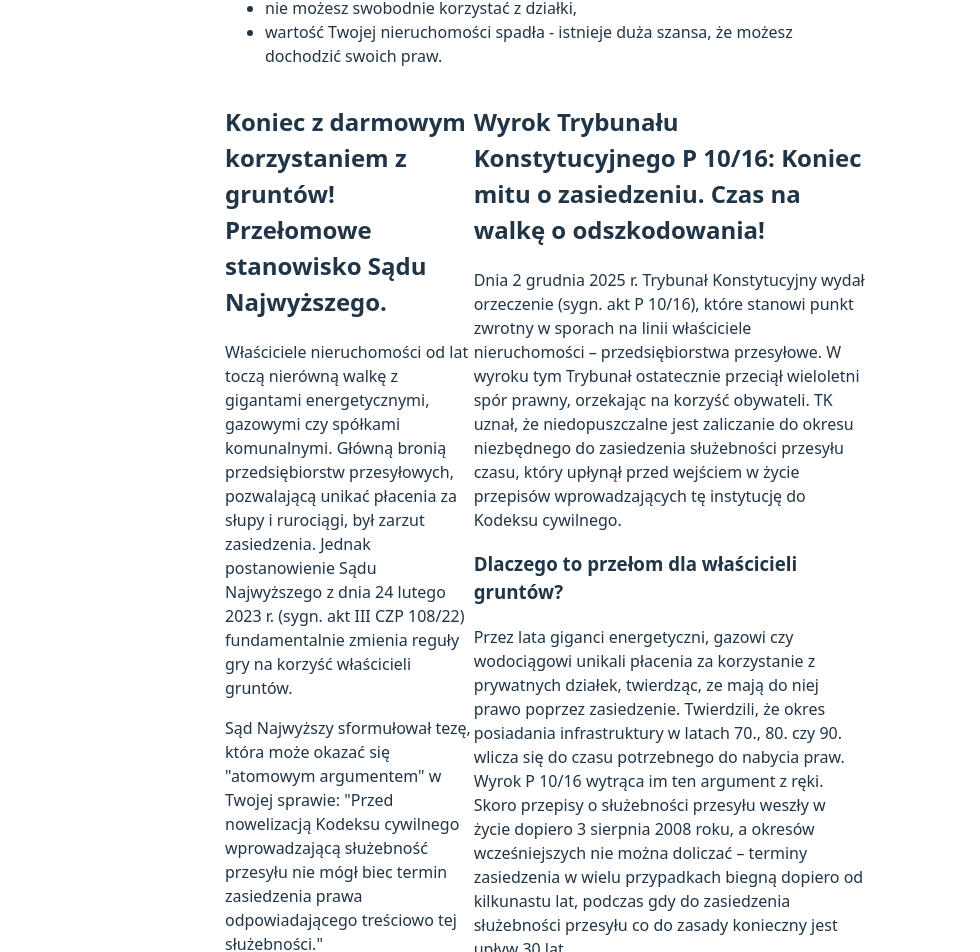
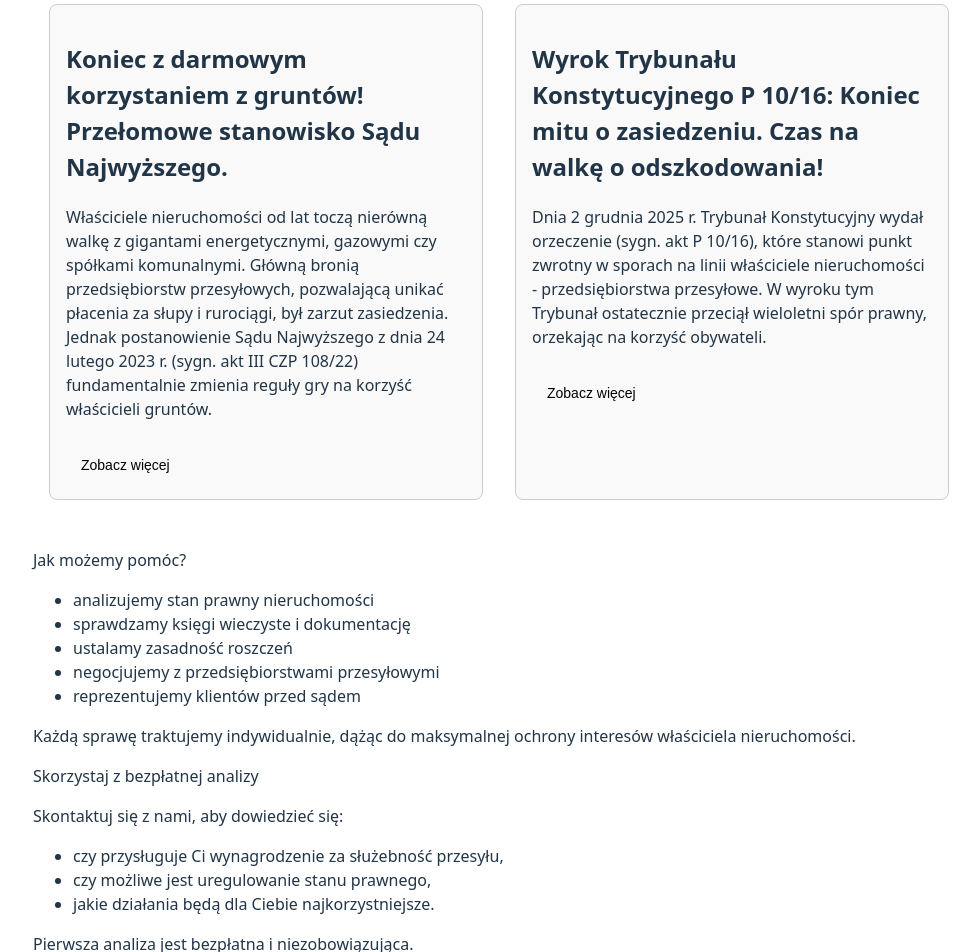
Before and after one commit to jakub-milasz/servitus, a React (Vite) app: page /krakow in a window 1280 px wide. Shown: the part 1117-2069 px from the top of the page, without its empty margins (95-1075 px from the left). Built offline with nearby package versions, Linux system fonts and the light colour scheme.

Commit message:
Articles collapsing

```diff
--- a/package.json
+++ b/package.json
@@ -10,6 +10,7 @@
     "preview": "vite preview"
   },
   "dependencies": {
+    "framer-motion": "^12.29.0",
     "react": "^19.2.0",
     "react-dom": "^19.2.0",
     "react-router-dom": "^6.30.2"
--- a/src/components/Articles.jsx
+++ b/src/components/Articles.jsx
@@ -1,94 +1,124 @@
+import { useState } from 'react';
+import { motion, AnimatePresence } from 'framer-motion';
+
+const ExpandableArticle = ({ title, intro, children }) => {
+  const [isExpanded, setIsExpanded] = useState(false);
+
+  return (
+    <article style={{ marginBottom: '2rem' }}>
+      <h2>{title}</h2>
+      <p>{intro}</p>
+      <AnimatePresence initial={false}>
+        {isExpanded && (
+          <motion.div
+            key="content"
+            initial="collapsed"
+            animate="open"
+            exit="collapsed"
+            variants={{
+              open: { opacity: 1, height: "auto" },
+              collapsed: { opacity: 0, height: 0 }
+            }}
+            transition={{ duration: 0.4, ease: [0.04, 0.62, 0.23, 0.98] }}
+            style={{ overflow: 'hidden' }}
+          >
+            <div style={{ paddingTop: '20px' }}>
+              {children}
+            </div>
+          </motion.div>
+        )}
+      </AnimatePresence>
+      <button
+        onClick={() => setIsExpanded(!isExpanded)}
+        style={{ marginTop: '10px', cursor: 'pointer' }}
+      >
+        {isExpanded ? 'Pokaż mniej' : 'Zobacz więcej'}
+      </button>
+    </article>
+  );
+};
+
 export default function Articles() {
   return (
     <div className="articles">
-      <div className="article">
-        <h2>Koniec z darmowym korzystaniem z gruntów! Przełomowe stanowisko Sądu Najwyższego.</h2>
-        <p>
-          Właściciele nieruchomości od lat toczą nierówną walkę z gigantami energetycznymi,
-          gazowymi czy spółkami komunalnymi. Główną bronią przedsiębiorstw przesyłowych,
-          pozwalającą unikać płacenia za słupy i rurociągi, był zarzut zasiedzenia. Jednak
-          postanowienie Sądu Najwyższego z dnia 24 lutego 2023 r. (sygn. akt III CZP 108/22)
-          fundamentalnie zmienia reguły gry na korzyść właścicieli gruntów.
-        </p>
+      <ExpandableArticle
+        title="Koniec z darmowym korzystaniem z gruntów! Przełomowe stanowisko Sądu Najwyższego."
+        intro="Właściciele nieruchomości od lat toczą nierówną walkę z gigantami energetycznymi, gazowymi czy spółkami komunalnymi. Główną bronią przedsiębiorstw przesyłowych, pozwalającą unikać płacenia za słupy i rurociągi, był zarzut zasiedzenia. Jednak postanowienie Sądu Najwyższego z dnia 24 lutego 2023 r. (sygn. akt III CZP 108/22) fundamentalnie zmienia reguły gry na korzyść właścicieli gruntów."
+      >
         <p>
           Sąd Najwyższy sformułował tezę, która może okazać się &quot;atomowym argumentem&quot; w Twojej
-          sprawie: &quot;Przed nowelizacją Kodeksu cywilnego wprowadzającą służebność przesyłu nie
-          mógł biec termin zasiedzenia prawa odpowiadającego treściowo tej służebności.&quot;
+          sprawie: <b>&quot;Przed nowelizacją Kodeksu cywilnego wprowadzającą służebność przesyłu nie
+          mógł biec termin zasiedzenia prawa odpowiadającego treściowo tej służebności.&quot</b>;
         </p>
         <p>
           Co to oznacza w praktyce? Instytucja służebności przesyłu została wprowadzona do
           polskiego prawa dopiero 3 sierpnia 2008 roku. Zgodnie z tym orzeczeniem, czas posiadania
-          infrastruktury przed tą datą nie może być wliczany do okresu zasiedzenia. Biorąc pod uwagę,
-          że do zasiedzenia w złej wierze potrzeba 30 lat, termin ten – liczony dopiero od 2008 roku –
-          nie mógł jeszcze upłynąć.
+          infrastruktury przed tą datą nie może być wliczany do okresu zasiedzenia. Biorąc pod uwagę, że do zasiedzenia w złej wierze potrzeba 30 lat, termin ten - liczony dopiero od 2008 roku - <b>nie mógł jeszcze upłynąć.</b>
         </p>
         <p>
-          To orzeczenie wytrąca firmom argumenty z ręki i oznacza, że najprawdopodobniej korzystają one z Twojej działki bezprawnie.
+          Co to oznacza w praktyce? Instytucja służebności przesyłu została wprowadzona do polskiego prawa dopiero 3 sierpnia 2008 roku. Zgodnie z tym orzeczeniem, czas posiadania infrastruktury przed tą datą nie może być wliczany do okresu zasiedzenia. Biorąc pod uwagę, że do zasiedzenia w złej wierze potrzeba 30 lat, termin ten - liczony dopiero od 2008 roku - <b>nie mógł jeszcze upłynąć.</b>
         </p>
         <p>
-          Dwa potężne roszczenia finansowe Dzięki korzystnej linii orzeczniczej otwierają się przed Tobą realne możliwości uzyskania pieniędzy:
+          To orzeczenie wytrąca firmom argumenty z ręki i oznacza, że najprawdopodobniej korzystają one z Twojej działki <b>bezprawnie.</b>
+        </p>
+        <p>
+          <b>Dwa potężne roszczenia finansowe</b> Dzięki korzystnej linii orzeczniczej otwierają się przed Tobą realne możliwości uzyskania pieniędzy:
         </p>
         <ol>
           <li>
-            Wynagrodzenie za bezumowne korzystanie z nieruchomości – skoro firma nie zasiedziała służebności, to przez lata korzystała z Twojej własności bez tytułu prawnego. Masz prawo żądać zapłaty za 10 lat wstecz. W zależności od rodzaju infrastruktury (linie WN, gazociągi), kwoty te mogą sięgać nawet kilkudziesięciu tysięcy złotych.
+            <b>Wynagrodzenie za bezumowne korzystanie z nieruchomości</b> - skoro firma nie zasiedziała służebności, to przez lata korzystała z Twojej własności bez tytułu prawnego. Masz prawo żądać zapłaty za 10 lat wstecz. W zależności od rodzaju infrastruktury (linie WN, gazociągi), kwoty te mogą sięgać nawet kilkudziesięciu tysięcy złotych.
           </li>
           <li>
-            Ustanowienie służebności przesyłu za wynagrodzeniem – możesz wymusić
+            <b>Ustanowienie służebności przesyłu za wynagrodzeniem</b> - możesz wymusić
             uregulowanie sytuacji na przyszłość. Sąd ustali odpowiednie wynagrodzenie (często w formie jednorazowej, wysokiej rekompensaty) za to, że urządzenia obniżają wartość Twojej działki i ograniczają możliwość jej zabudowy.
           </li>
         </ol>
         <p>
-          Nie rezygnuj ze swoich praw Jeśli zakład energetyczny odmówił Ci wypłaty, powołując się na stare czasy – ta argumentacja właśnie straciła rację bytu. Twoja pozycja negocjacyjna jest teraz silniejsza niż kiedykolwiek.
+          <b>Nie rezygnuj ze swoich praw</b> Jeśli zakład energetyczny odmówił Ci wypłaty, powołując się na stare czasy - ta argumentacja właśnie straciła rację bytu. Twoja pozycja negocjacyjna jest teraz silniejsza niż kiedykolwiek.
         </p>
         <p>
-          Skontaktuj się z naszą Kancelarią. Specjalizujemy się w sporach z przedsiębiorstwami przesyłowymi. Bezpłatnie przeanalizujemy Twoją sytuację w świetle orzeczenia III CZP 108/22 i pomożemy Ci wywalczyć należne odszkodowanie.
+          <b>Skontaktuj się z naszą Kancelarią.</b> Specjalizujemy się w sporach z przedsiębiorstwami przesyłowymi. Bezpłatnie przeanalizujemy Twoją sytuację w świetle orzeczenia III CZP 108/22 i pomożemy Ci wywalczyć należne odszkodowanie.
         </p>
-      </div>
-      <div className="article">
-        <h2>Wyrok Trybunału Konstytucyjnego P 10/16: Koniec mitu o zasiedzeniu. Czas na walkę o odszkodowania!</h2>
-        <p>
-          Dnia 2 grudnia 2025 r. Trybunał Konstytucyjny wydał orzeczenie (sygn. akt P 10/16), które
-          stanowi punkt zwrotny w sporach na linii właściciele nieruchomości – przedsiębiorstwa
-          przesyłowe. W wyroku tym Trybunał ostatecznie przeciął wieloletni spór prawny, orzekając
-          na korzyść obywateli. TK uznał, że niedopuszczalne jest zaliczanie do okresu niezbędnego
-          do zasiedzenia służebności przesyłu czasu, który upłynął przed wejściem w życie
-          przepisów wprowadzających tę instytucję do Kodeksu cywilnego.
-        </p>
-        <h3>Dlaczego to przełom dla właścicieli gruntów?</h3>
+      </ExpandableArticle>
+
+      <ExpandableArticle
+        title="Wyrok Trybunału Konstytucyjnego P 10/16: Koniec mitu o zasiedzeniu. Czas na walkę o odszkodowania!"
+        intro="Dnia 2 grudnia 2025 r. Trybunał Konstytucyjny wydał orzeczenie (sygn. akt P 10/16), które stanowi punkt zwrotny w sporach na linii właściciele nieruchomości - przedsiębiorstwa przesyłowe. W wyroku tym Trybunał ostatecznie przeciął wieloletni spór prawny, orzekając na korzyść obywateli."
+      >
         <p>
           Przez lata giganci energetyczni, gazowi czy wodociągowi unikali płacenia za korzystanie z
           prywatnych działek, twierdząc, ze mają do niej prawo poprzez zasiedzenie. Twierdzili, że
           okres posiadania infrastruktury w latach 70., 80. czy 90. wlicza się do czasu potrzebnego do
           nabycia praw. Wyrok P 10/16 wytrąca im ten argument z ręki. Skoro przepisy o służebności
           przesyłu weszły w życie dopiero 3 sierpnia 2008 roku, a okresów wcześniejszych nie można
-          doliczać – terminy zasiedzenia w wielu przypadkach biegną dopiero od kilkunastu lat,
+          doliczać - terminy zasiedzenia w wielu przypadkach biegną dopiero od kilkunastu lat,
           podczas gdy do zasiedzenia służebności przesyłu co do zasady konieczny jest upływ 30 lat.
         </p>
-        <p>
+        <p><b>
           To oznacza, że infrastruktura na Twojej działce najprawdopodobniej znajduje się tam bez tytułu prawnego.
-        </p>
-        <p>
+        </b></p>
+        <p><b>
           Otwarta droga do dwóch roszczeń finansowych:
-        </p>
+        </b></p>
         <p>
           Dzięki wyrokowi TK Twoja pozycja jest silniejsza niż kiedykolwiek. Możesz skutecznie domagać się:
         </p>
         <ol>
           <li>
-            Wynagrodzenia za bezumowne korzystanie z nieruchomości – masz prawo żądać zapłaty za 10 lat wstecz. Skoro przedsiębiorstwo nie może zasłonić się skutecznym zasiedzeniem, oznacza to, że przez ostatnią dekadę korzystało z Twojego mienia bezprawnie. Kwoty te mogą sięgać od kilku do kilkudziesięciu tysięcy złotych, w zależności od rodzaju infrastruktury i wartości gruntu.
+            <b>Wynagrodzenia za bezumowne korzystanie z nieruchomości</b> - masz prawo żądać zapłaty za 10 lat wstecz. Skoro przedsiębiorstwo nie może zasłonić się skutecznym zasiedzeniem, oznacza to, że przez ostatnią dekadę korzystało z Twojego mienia bezprawnie. Kwoty te mogą sięgać od kilku do kilkudziesięciu tysięcy złotych, w zależności od rodzaju infrastruktury i wartości gruntu.
           </li>
           <li>
-            Ustanowienia służebności przesyłu za wynagrodzeniem – to roszczenie reguluje stan na przyszłość. Sąd (lub ugoda) określi zasady dostępu służb do urządzeń oraz wysokość jednorazowego lub okresowego wynagrodzenia dla Ciebie za to, że rury czy linie energetyczne obniżają wartość inwestycyjną Twojej działki.
+            <b>Ustanowienia służebności przesyłu za wynagrodzeniem</b> - to roszczenie reguluje stan na przyszłość. Sąd (lub ugoda) określi zasady dostępu służb do urządzeń oraz wysokość jednorazowego lub okresowego wynagrodzenia dla Ciebie za to, że rury czy linie energetyczne obniżają wartość inwestycyjną Twojej działki.
           </li>
         </ol>
-        <p>Nie wierz w odmowne decyzje przesłane przed 2025 rokiem</p>
+        <p><b>Nie wierz w odmowne decyzje przesłane przed 2025 rokiem</b></p>
         <p>
-          Jeśli kiedykolwiek otrzymałeś pismo, w którym przedsiębiorstwo przesyłowe odmówiło zapłaty, powołując się na zasiedzenie – ta decyzja jest już nieaktualna w świetle wyroku P 10/16. Teraz prawo stoi po Twojej stronie.
+          Jeśli kiedykolwiek otrzymałeś pismo, w którym przedsiębiorstwo przesyłowe odmówiło zapłaty, powołując się na zasiedzenie - ta decyzja jest już nieaktualna w świetle wyroku P 10/16. Teraz prawo stoi po Twojej stronie.
         </p>
         <p>
-          Skontaktuj się z naszą Kancelarią. Specjalizujemy się w sporach z przedsiębiorstwami przesyłowymi. Bezpłatnie przeanalizujemy dokumentację Twojej nieruchomości, sprawdzimy historię posadowienia urządzeń i ocenimy szanse na uzyskanie wysokiego odszkodowania w oparciu o nowe realia prawne. Nie pozwól, by Twoja własność była obciążana za darmo!
+          <b>Skontaktuj się z naszą Kancelarią.</b> Specjalizujemy się w sporach z przedsiębiorstwami przesyłowymi. Bezpłatnie przeanalizujemy dokumentację Twojej nieruchomości, sprawdzimy historię posadowienia urządzeń i ocenimy szanse na uzyskanie wysokiego odszkodowania w oparciu o nowe realia prawne. Nie pozwól, by Twoja własność była obciążana za darmo!
         </p>
-      </div>
+      </ExpandableArticle>
     </div>
   );
 }
--- a/src/index.css
+++ b/src/index.css
@@ -20,7 +20,7 @@ body {
   align-items: center;
   place-items: center;
   justify-content: center;
-  width: 50%;
+  width: 80%;
   margin: 0 auto;
   min-height: 100vh;
 }
@@ -30,16 +30,39 @@ body {
     display: flex;
 }
 
+article {
+    flex: 1;
+    border: 1px solid #ccc;
+    border-radius: 8px;
+    padding: 16px;
+    margin: 16px;
+    max-width: 400px;
+    background-color: #f9f9f9;
+}
+
+button {
+    background-color: #e0e0e0;
+    border: none;
+    padding: 10px 15px;
+    border-radius: 5px;
+    cursor: pointer;
+    font-size: 14px;
+    transition: background-color 0.3s ease;
+}
+
+
+h1 {
+    text-align: center;
+    /* font-size: 2.5rem;
+    margin-bottom: 20px; */
+}
+
 
 /* Form.css */
-.form-container {
+form {
+    width: 80%;
     max-width: 400px;
-    margin: 40px auto;
-    padding: 20px;
-    background-color: #f9f9f9;
-    border-radius: 8px;
-    box-shadow: 0 4px 6px rgba(0, 0, 0, 0.1);
-    font-family: 'Segoe UI', Tahoma, Geneva, Verdana, sans-serif;
+    margin: 0 auto;
 }
 
 .form-group {
@@ -111,6 +134,7 @@ footer {
     color: #666;
 }
 
+
 @media (prefers-color-scheme: light) {
   :root {
     color: #213547;
```
Also changed, not shown: 1 other file (tests, documents, lock files or other folders).
